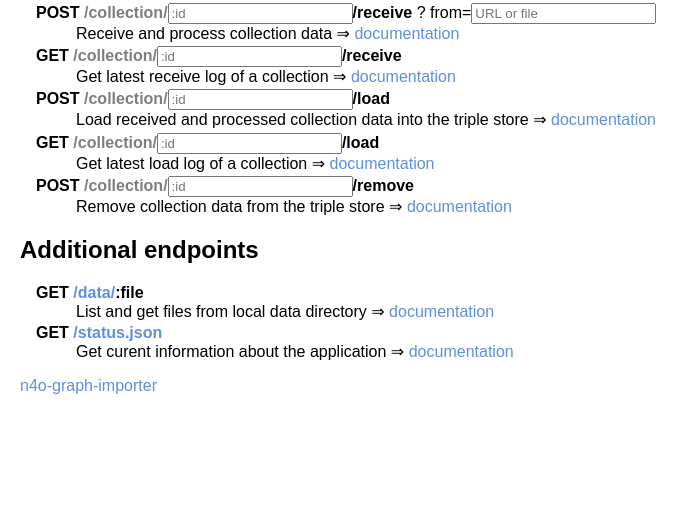
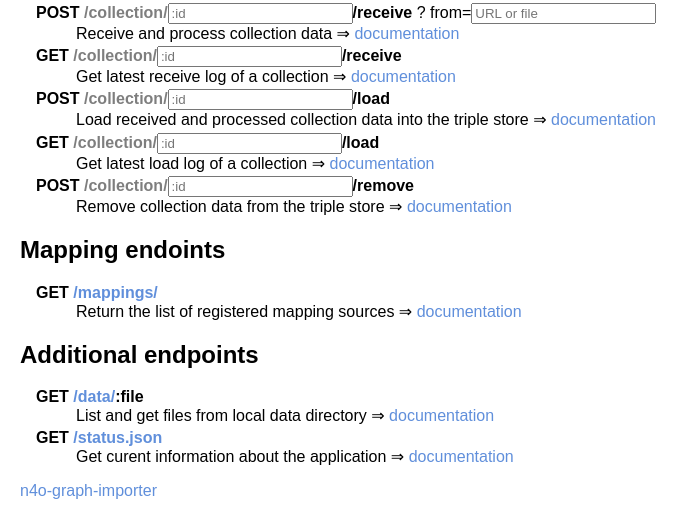
Before and after one commit to nfdi4objects/n4o-graph-importer, a Flask app: page / in a window 1280 px wide. Shown: the part 1079-1599 px from the top of the page, without its empty margins (0-698 px from the left). Before the commit the page ends 1473 px from the top, so only its background shows below. Run offline with Flask 3, Linux system fonts and the light colour scheme.

Commit message:
Prepare mappings

```diff
--- a/app.py
+++ b/app.py
@@ -1,6 +1,6 @@
 from flask import Flask, jsonify, request, render_template, send_from_directory
 from waitress import serve
-from lib import CollectionRegistry, TerminologyRegistry, ApiError, NotFound, ValidationError, read_json
+from lib import CollectionRegistry, TerminologyRegistry, MappingRegistry, ApiError, NotFound, ValidationError, read_json
 import argparse
 import os
 from pathlib import Path
@@ -9,13 +9,15 @@ from pathlib import Path
 app = Flask(__name__)
 app.json.compact = False
 
-collectionRegistry = None
-terminologyRegistry = None
+collections = None
+terminologies = None
+mappings = None
 
 
 def init(**config):
-    global collectionRegistry
-    global terminologyRegistry
+    global collections
+    global terminologies
+    global mappings
 
     title = config.get('title', os.getenv('TITLE', 'N4O Graph Importer'))
 
@@ -31,8 +33,9 @@ def init(**config):
     app.config['stage'] = config.get('stage', os.getenv('STAGE', 'stage'))
     app.config['data'] = config.get('data', os.getenv('DATA', 'data'))
 
-    collectionRegistry = CollectionRegistry(**app.config)
-    terminologyRegistry = TerminologyRegistry(**app.config)
+    collections = CollectionRegistry(**app.config)
+    terminologies = TerminologyRegistry(**app.config)
+    mappings = MappingRegistry(**app.config)
 
 
 @app.errorhandler(ValidationError)
@@ -50,138 +53,70 @@ def index():
     return render_template('index.html', **app.config)
 
 
-@app.route('/terminology', methods=['GET'])
-@app.route('/terminology/', methods=['GET'])
-def terminologies():
-    return jsonify(terminologyRegistry.list())
+def route(method, path, fn):
+    f = lambda *args, **kwargs: jsonify(fn(*args, **kwargs))
+    f.__name__ = f'{method}-{path}'
+    app.add_url_rule(path, methods=[method], view_func=f)
 
 
-@app.route('/terminology/', methods=['PUT'])
-def register_terminologies():
-    data = request.get_json(force=True)
-    return jsonify(terminologyRegistry.replace(data))
+route('GET', '/terminology/', lambda: terminologies.list())
+route('GET', '/terminology/namespaces.json', lambda: terminologies.namespaces())
+route('PUT', '/terminology/', lambda: terminologies.replace(request.get_json(force=True)))
+route('GET', '/terminology/<int:id>', lambda id: terminologies.get(id))
+route('DELETE', '/terminology/<int:id>', lambda id: terminologies.delete(id))
+route('GET', '/terminology/<int:id>/receive', lambda id: terminologies.receive_log(id))
+route('GET', '/terminology/<int:id>/load', lambda id: terminologies.load_log(id))
+route('POST', '/terminology/<int:id>/load', lambda id: terminologies.load(id))
+route('POST', '/terminology/<int:id>/remove', lambda id: terminologies.remove(id))
+
+route('GET', '/collection/', lambda: collections.list())
+route('GET', '/collection/schema.json', lambda: collections.schema)
+route('PUT', '/collection/', lambda: collections.replace(request.get_json(force=True)))
+route('POST', '/collection/', lambda: collections.register(request.get_json(force=True)))
+route('GET', '/collection/<int:id>', lambda id: collections.get(id))
+route('PUT', '/collection/<int:id>', lambda id: collections.register(request.get_json(force=True), id))
+route('DELETE', '/collection/<int:id>', lambda id: collections.delete(id))
+route('GET', '/collection/<int:id>/receive', lambda id: collections.receive_log(id))
+route('POST', '/collection/<int:id>/load', lambda id: collections.load(id))
+route('GET', '/collection/<int:id>/load', lambda id: collections.load_log(id))
+route('POST', '/collection/<int:id>/remove', lambda id: collections.remove(id))
+
+# TODO: mapping registry
+route('GET', '/mappings/', lambda: mappings.list())
+route('GET', '/mappings/schema.json', lambda: mappingss.schema)
+route('PUT', '/mappings/', lambda: mappings.replace(request.get_json(force=True)))
+route('GET', '/mappings/<int:id>', lambda id: mappings.get(id))
+route('POST', '/mappings/', lambda: mappings.register(request.get_json(force=True)))
+route('DELETE', '/mappings/<int:id>', lambda id: mappings.delete(id))
+route('GET', '/mappings/<int:id>/receive', lambda id: mappings.receive_log(id))
+# TODO: load and remove
+# TODO: add individual mappings
 
 
-@app.route('/terminology/namespaces.json', methods=['GET'])
-def terminology_namspeaces():
-    return jsonify(terminologyRegistry.namespaces())
-
-
-@app.route('/terminology/<int:id>', methods=['GET'])
-def get_terminology(id):
-    return jsonify(terminologyRegistry.get(id))
+@app.route('/status.json')
+def get_status():
+    status = {key: str(val) for key, val in app.config.items()}
+    # TODO: add status of triple store (try to connect)
+    return jsonify(status)
 
 
 @app.route('/terminology/<int:id>', methods=['PUT'])
 def register_terminology(id):
     bartoc = Path(app.config["data"]) / 'bartoc.json'
     cache = read_json(bartoc) if bartoc.is_file() else None
-    return jsonify(terminologyRegistry.register(id, cache))
-
-
-@app.route('/terminology/<int:id>', methods=['DELETE'])
-def delete_terminology(id):
-    return jsonify(terminologyRegistry.delete(id))
+    return jsonify(terminologies.register(id, cache))
 
 
 @app.route('/terminology/<int:id>/receive', methods=['POST'])
 def receive_terminology(id):
     source = request.args.get('from', None)
-    return jsonify(terminologyRegistry.receive(id, source))
-
-
-@app.route('/terminology/<int:id>/receive', methods=['GET'])
-def receive_terminology_log(id):
-    return jsonify(terminologyRegistry.receive_log(id))
-
-
-@app.route('/terminology/<int:id>/load', methods=['POST'])
-def load_terminology(id):
-    return jsonify(terminologyRegistry.load(id))
-
-
-@app.route('/terminology/<int:id>/load', methods=['GET'])
-def load_terminology_log(id):
-    return jsonify(terminologyRegistry.load_log(id))
-
-
-@app.route('/terminology/<int:id>/remove', methods=['POST'])
-def remove_terminology(id):
-    return jsonify(terminologyRegistry.remove(id))
-
-
-@app.route('/collection', methods=['GET'])
-@app.route('/collection/', methods=['GET'])
-def collections():
-    return jsonify(collectionRegistry.list())
-
-
-@app.route('/collection/schema.json', methods=['GET'])
-def collection_schema():
-    return jsonify(read_json("collection-schema.json"))
-
-
-@app.route('/collection/', methods=['PUT', 'POST'])
-def put_post_collections():
-    data = request.get_json(force=True)
-    if request.method == "PUT":
-        return jsonify(collectionRegistry.replace(data)), 200
-    else:
-        return jsonify(collectionRegistry.register(data)), 200
-
-
-@app.route('/collection/<int:id>', methods=['GET'])
-def get_collection(id):
-    return jsonify(collectionRegistry.get(id))
-
-
-@app.route('/collection/<int:id>', methods=['PUT'])
-def put_collection(id):
-    data = request.get_json(force=True)
-    return jsonify(collectionRegistry.register(data, id))
-
-
-@app.route('/collection/<int:id>', methods=['DELETE'])
-def delete_collection(id):
-    return jsonify(collectionRegistry.delete(id))
+    return jsonify(terminologies.receive(id, source))
 
 
 @app.route('/collection/<int:id>/receive', methods=['POST'])
 def collection_receive_id(id):
-    namespaces = terminologyRegistry.namespaces()
-    return jsonify(collectionRegistry.receive(id, request.args.get("from", None), namespaces))
-
-
-@app.route('/collection/<int:id>/receive', methods=['GET'])
-def receive_collection_log(id):
-    return jsonify(collectionRegistry.receive_log(id))
-
-
-@app.route('/collection/<int:id>/load', methods=['POST'])
-def load_collection(id):
-    return jsonify(collectionRegistry.load(id))
-
-
-@app.route('/collection/<int:id>/load', methods=['GET'])
-def load_collection_log(id):
-    return jsonify(collectionRegistry.load_log(id))
-
-
-@app.route('/collection/<int:id>/remove', methods=['POST'])
-def remove_collection(id):
-    return jsonify(collectionRegistry.remove(id))
-
-
-def serve_dir(dir, template, root, filename=None, id=None):
-    if filename:
-        file = dir / filename
-        if "/" in filename or not file.is_file():
-            raise NotFound("File not found!")
-        return send_from_directory(dir, filename)
-    else:
-        files = [f.name for f in dir.iterdir() if f.is_file()
-                 ] if dir.is_dir() else []
-        return render_template(template, root=root, files=files, **app.config, id=id)
+    namespaces = terminologies.namespaces()
+    return jsonify(collections.receive(id, request.args.get("from", None), namespaces))
 
 
 def stage(kind, id, filename):
@@ -205,23 +140,27 @@ def collection_stage(id, filename=None):
     return stage("collection", id, filename)
 
 
+def serve_dir(dir, template, root, filename=None, id=None):
+    if filename:
+        file = dir / filename
+        if "/" in filename or not file.is_file():
+            raise NotFound("File not found!")
+        return send_from_directory(dir, filename)
+    else:
+        files = [f.name for f in dir.iterdir() if f.is_file()
+                 ] if dir.is_dir() else []
+        return render_template(template, root=root, files=files, **app.config, id=id)
+
+
 @app.route('/data/')
 @app.route('/data/<filename>')
 def data_directory(filename=None):
     return serve_dir(Path(app.config["data"]), "data.html", "../", filename)
 
 
-@app.route('/status.json')
-def get_status():
-    status = {key: str(val) for key, val in app.config.items()}
-    # TODO: add status of triple store (try to connect)
-    return jsonify(status)
-
-
 if __name__ == '__main__':
     parser = argparse.ArgumentParser()
-    parser.add_argument(
-        '-w', '--wsgi', action=argparse.BooleanOptionalAction, help="Use WSGI server")
+    parser.add_argument('-w', '--wsgi', action=argparse.BooleanOptionalAction, help="Use WSGI")
     parser.add_argument('-p', '--port', type=int, default=5020)
     parser.add_argument('-d', '--debug', action=argparse.BooleanOptionalAction)
     args = parser.parse_args()
--- a/lib/__init__.py
+++ b/lib/__init__.py
@@ -2,10 +2,11 @@ from .walk import walk, zipwalk
 from .extract import extractRDF
 from .collections import CollectionRegistry
 from .terminologies import TerminologyRegistry
+from .mappings import MappingRegistry
 from .errors import ApiError, NotFound, NotAllowed, ValidationError, ServerError, ClientError
 from .utils import read_json, write_json
 from .rdf import TripleStore
 
 
-__all__ = [walk, zipwalk, extractRDF, CollectionRegistry, TerminologyRegistry, ApiError, NotFound, NotAllowed,
+__all__ = [walk, zipwalk, extractRDF, CollectionRegistry, TerminologyRegistry, MappingRegistry, ApiError, NotFound, NotAllowed,
            read_json, write_json, ValidationError, ServerError, ClientError, TripleStore]
--- a/lib/collections.py
+++ b/lib/collections.py
@@ -8,8 +8,7 @@ from .rdf import rdf_receive
 
 class CollectionRegistry(Registry):
     schema = read_json(Path(__file__).parent.parent / 'collection-schema.json')
-    context = read_json(Path(__file__).parent.parent /
-                        'collection-context.json')
+    context = read_json(Path(__file__).parent.parent / 'collection-context.json')
 
     def __init__(self, **config):
         super().__init__("collection", **config)
--- /dev/null
+++ b/mappings-schema.json
@@ -0,0 +1,33 @@
+{
+  "$defs": {
+    "url": {
+      "type": "string",
+      "format": "uri",
+      "pattern": "^https?://"
+    },
+    "mappings": {
+      "type": "object",
+      "properties": {
+        "access": {
+          "type": "array",
+          "items": {
+            "type": "object",
+            "properties": {
+              "url": { "$ref": "#/$defs/url" },
+              "download": { "$ref": "#/$defs/url" },
+              "format": { "$ref": "#/$defs/url" }
+            }
+          }
+        },
+        "name": { "type": "string", "minLength": 1 },
+        "url": { "$ref": "#/$defs/url" },
+        "uri": { "$ref": "#/$defs/url" },
+        "id": { "type": "string", "pattern": "^[1-9][0-9]*$" }
+      }
+    }
+  },
+  "oneOf": [
+    { "$ref": "#/$defs/mappings" },
+    { "type": "array", "items": { "$ref": "#/$defs/mappings" } }
+  ]
+}
--- a/templates/index.html
+++ b/templates/index.html
@@ -126,6 +126,13 @@
     {{ help("Remove collection data from the triple store","post-collectionidremove") }}
   </li>
 </ul>
+<h2>Mapping endoints</h2>
+<ul>
+  <li>
+    <b>GET <a href="/mappings/">/mappings/</a></b>
+    {{ help("Return the list of registered mapping sources","get-mappings") }}
+  </li>
+</ul>
 <h2>Additional endpoints</h2>
 <ul>
   <li>
```
Also changed, not shown: lib/mappings.py (added, +14 -0 lines), tests/test_api.py (+1 -1 lines), 1 other file.
